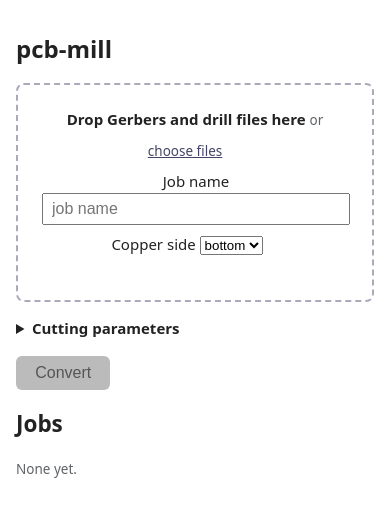
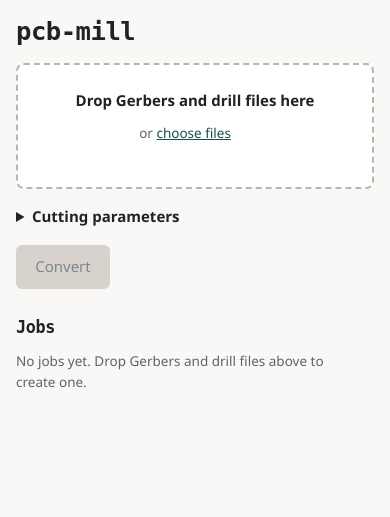
Before and after one commit to isaacphi/pcb-mill, a FastAPI app: page / in a window 390 px wide. Shown: the top 517 px of the page. Run offline with FastAPI, Linux system fonts and the light colour scheme.

Commit message:
Apply frontend-taste audit to the machine UI
- replace ad-hoc colors with HSL design tokens and a technical mono/sans type pairing
- fix hidden upload fields, mobile job table, mesh-table overflow and touch target sizes
- add main landmarks, table scopes, alert roles, keyboard-accessible file input and focus states
- add empty-state copy, table hover, disabled styling and reduced-motion fallback
- keep the implementation plain HTML/CSS/htmx; no React or new frontend dependency

```diff
--- a/web/excellon.py
+++ b/web/excellon.py
@@ -101,7 +101,7 @@ def hole_report(d: DrillData, bit_diameter: float, bore_tolerance: float) -> lis
         if n == 0:
             continue
         if dia < bit_diameter - 1e-9:
-            method = f"undersized — plunged at {bit_diameter:g} mm bit (hole comes out oversized)"
+            method = f"undersized; plunged at {bit_diameter:g} mm bit (hole comes out oversized)"
         elif dia <= bit_diameter + bore_tolerance:
             method = "plunged"
         else:
--- a/web/static/style.css
+++ b/web/static/style.css
@@ -1,62 +1,219 @@
-body { font: 15px/1.45 system-ui, sans-serif; max-width: 900px; margin: 2rem auto; padding: 0 1rem; color: #222; }
-h1 { font-size: 1.5rem; }
-.dim { color: #5f6368; font-weight: normal; font-size: .9em; }
-.err { color: #b00020; font-weight: 600; }
-.ok { color: #0a6b2d; font-weight: 600; }
-fieldset { margin: 1rem 0; border: 1px solid #ccc; border-radius: 6px; }
+:root {
+  --font-body: "Avenir Next", "Segoe UI", system-ui, sans-serif;
+  --font-display: "SF Mono", "Cascadia Mono", "Roboto Mono", ui-monospace, monospace;
+
+  --ink: hsl(200 14% 13%);
+  --muted: hsl(195 8% 38%);
+  --quiet: hsl(195 6% 52%);
+  --bg: hsl(40 22% 97%);
+  --surface: hsl(0 0% 100%);
+  --subtle: hsl(40 15% 92%);
+  --line: hsl(40 12% 82%);
+  --line-strong: hsl(40 10% 70%);
+
+  --accent: hsl(174 53% 28%);
+  --accent-hover: hsl(174 55% 22%);
+  --accent-ink: hsl(174 55% 20%);
+  --accent-soft: hsl(174 35% 90%);
+  --danger: hsl(355 65% 38%);
+  --danger-hover: hsl(355 65% 30%);
+  --ok: hsl(145 55% 27%);
+  --warn: hsl(32 80% 25%);
+  --warn-bg: hsl(38 100% 94%);
+  --warn-line: hsl(32 80% 55%);
+  --focus: hsl(174 70% 40%);
+
+  --radius: 8px;
+  --radius-sm: 4px;
+  --shadow: 0 1px 2px hsl(200 10% 10% / .08), 0 4px 12px hsl(200 10% 10% / .06);
+}
+
+*, *::before, *::after { box-sizing: border-box; }
+[hidden] { display: none !important; }
+body {
+  max-width: 900px;
+  margin: 2rem auto;
+  padding: 0 1rem;
+  color: var(--ink);
+  background: var(--bg);
+  font: 15px/1.55 var(--font-body);
+}
+h1, h2 {
+  margin: 0 0 .5rem;
+  font-family: var(--font-display);
+  line-height: 1.2;
+  letter-spacing: -.02em;
+  text-wrap: balance;
+}
+h1 { font-size: 1.6rem; }
+h2 { margin-top: 1.8rem; font-size: 1.05rem; }
+p { text-wrap: pretty; }
+a { color: var(--accent-ink); text-underline-offset: .15em; }
+a:focus-visible,
+label.link:focus-within {
+  outline: 3px solid var(--focus);
+  outline-offset: 3px;
+}
+::selection { background: var(--accent); color: var(--surface); }
+
+.dim { color: var(--muted); font-weight: normal; font-size: .9em; }
+.err { color: var(--danger); font-weight: 600; }
+.ok { color: var(--ok); font-weight: 600; }
+.warn {
+  margin: .8rem 0;
+  padding: .55rem .8rem;
+  color: var(--warn);
+  background: var(--warn-bg);
+  border-left: 4px solid var(--warn-line);
+}
+
+button {
+  min-height: 44px;
+  padding: .5rem 1.2rem;
+  color: var(--surface);
+  background: var(--accent);
+  border: 0;
+  border-radius: 6px;
+  cursor: pointer;
+  font: inherit;
+  transition: background-color 120ms ease, transform 100ms ease;
+}
+button:hover { background: var(--accent-hover); }
+button:active { transform: scale(.97); }
+button:disabled { color: var(--quiet); background: var(--line); cursor: not-allowed; }
+button.secondary { background: var(--muted); }
+button.secondary:hover { background: var(--ink); }
+button.danger { background: var(--danger); font-weight: 700; }
+button.danger:hover { background: var(--danger-hover); }
+button:focus-visible,
+input:focus-visible,
+select:focus-visible,
+summary:focus-visible {
+  outline: 3px solid var(--focus);
+  outline-offset: 2px;
+}
+
+input, select {
+  min-height: 44px;
+  padding: .35rem .5rem;
+  color: var(--ink);
+  background: var(--surface);
+  border: 1px solid var(--line);
+  border-radius: var(--radius-sm);
+  font: inherit;
+}
+input[type=file] { max-width: 300px; }
+input[type=checkbox] { min-height: auto; }
+
+fieldset {
+  margin: 1rem 0;
+  padding: .8rem 1rem;
+  background: var(--surface);
+  border: 1px solid var(--line);
+  border-radius: var(--radius);
+}
+legend { padding: 0 .35rem; font-weight: 600; }
 label { display: inline-block; margin: .3rem 1rem .3rem 0; }
-input[type=file] { max-width: 300px; }
-button { font-size: 1rem; padding: .5rem 1.2rem; background: #446; color: #fff;
-  border: 0; border-radius: 6px; cursor: pointer; }
-button:hover { background: #334; }
-button:focus-visible, input:focus-visible, select:focus-visible, summary:focus-visible {
-  outline: 3px solid #7d8cff; outline-offset: 2px;
-}
-button:disabled { background: #bbb; color: #555; cursor: not-allowed; }
-button.secondary { background: #5f6368; }
-button.secondary:hover { background: #3f4448; }
-.warn { color: #6f4500; background: #fff7e6; border-left: 4px solid #c98a00;
-  padding: .55rem .8rem; margin: .8rem 0; }
-form.inline { display: inline; }
 details { margin: 1rem 0; }
 summary { cursor: pointer; font-weight: 600; }
-details.log summary { font-weight: normal; color: #777; }
-ol.steps { list-style: none; display: flex; gap: .4rem; padding: 0; margin: 1rem 0;
-  flex-wrap: wrap; }
-ol.steps li { padding: .3rem .8rem; border-radius: 999px; background: #eee;
-  color: #999; font-size: .85rem; }
-ol.steps li.done { background: #dff0d8; color: #2c662d; }
+details.log summary { font-weight: normal; color: var(--muted); }
+details.rename { margin: -.4rem 0 1rem; }
+details.rename summary { font-size: .85rem; font-weight: normal; color: var(--muted); }
+details.rename form { margin-top: .4rem; }
+details.rename input { width: 18em; }
+details.rename button { padding: .25rem .7rem; font-size: .8rem; }
+
+table {
+  width: 100%;
+  border-collapse: collapse;
+  background: var(--surface);
+  font-variant-numeric: tabular-nums;
+}
+th, td { padding: .4rem .7rem; border: 1px solid var(--line); text-align: left; }
+th { font-size: .78rem; font-weight: 600; color: var(--muted); background: var(--subtle); }
+table.mesh { display: block; max-width: 100%; overflow-x: auto; }
+table.mesh td { text-align: right; font-family: var(--font-display); font-size: .78rem; padding: .2rem .35rem; }
+
+pre { padding: .8rem; overflow-x: auto; background: var(--subtle); font-size: .82rem; }
+img.preview { max-width: 100%; border: 1px solid var(--line); border-radius: var(--radius-sm); }
+
+ol.steps {
+  display: flex;
+  flex-wrap: wrap;
+  gap: .4rem;
+  padding: 0;
+  margin: 1rem 0;
+  list-style: none;
+}
+ol.steps li { padding: .3rem .8rem; border-radius: 999px; background: var(--subtle); color: var(--muted); font-size: .85rem; }
+ol.steps li.done { background: var(--accent-soft); color: var(--accent-ink); }
 ol.steps li.done::before { content: "✓ "; }
-ol.steps li.current { background: #446; color: #fff; }
-ol.setup { margin: .5rem 0; }
-ol.setup li { margin: .25rem 0; }
-table { border-collapse: collapse; }
-th, td { border: 1px solid #ccc; padding: .25rem .7rem; text-align: left; }
-pre { background: #f5f5f5; padding: .8rem; overflow-x: auto; font-size: .82rem; }
-img.preview { max-width: 100%; border: 1px solid #ccc; }
-.processing { display: flex; align-items: center; gap: 1rem; border: 1px solid #ccc;
-  border-radius: 6px; padding: 1rem; margin: 1rem 0; background: #fafaff; }
-.spinner { width: 34px; height: 34px; flex: none; border: 4px solid #d0d0e8;
-  border-top-color: #446; border-radius: 50%; animation: spin 0.9s linear infinite; }
+ol.steps li.current { background: var(--accent); color: var(--surface); }
+
+.processing {
+  display: flex;
+  align-items: center;
+  gap: 1rem;
+  margin: 1rem 0;
+  padding: 1rem;
+  background: var(--surface);
+  border: 1px solid var(--line);
+  border-radius: var(--radius);
+  box-shadow: var(--shadow);
+}
+.spinner {
+  width: 34px;
+  height: 34px;
+  flex: none;
+  border: 4px solid var(--accent-soft);
+  border-top-color: var(--accent);
+  border-radius: 50%;
+  animation: spin .9s linear infinite;
+}
 @keyframes spin { to { transform: rotate(360deg); } }
-button.danger { background: #a00000; font-weight: 700; }
-button.danger:hover { background: #780000; }
-table.mesh td { font-family: ui-monospace, monospace; font-size: .85rem; padding: .2rem .5rem; text-align: right; }
-form.jog { margin: .6rem 0; } form.jog button { padding: .3rem .7rem; margin: 0 .15rem; }
-#drop { border: 2px dashed #aab; border-radius: 8px; padding: 1.5rem; text-align: center; margin: 1rem 0; }
-#drop.over { background: #eef; border-color: #446; }
-#found { list-style: none; padding: 0; margin: .8rem 0; text-align: left; display: inline-block; }
+
+form.jog { margin: .6rem 0; }
+form.jog button { padding: .3rem .7rem; margin: 0 .15rem; }
+#drop > b { display: block; }
+#drop {
+  margin: 1rem 0;
+  padding: 1.5rem;
+  text-align: center;
+  background: var(--surface);
+  border: 2px dashed var(--line-strong);
+  border-radius: var(--radius);
+}
+#drop.over { background: var(--accent-soft); border-color: var(--accent); }
+#found { display: inline-block; margin: .8rem 0; padding: 0; list-style: none; text-align: left; }
 #found li { font-size: .9rem; }
-label.link { color: #446; text-decoration: underline; cursor: pointer; }
-table.jobs { width: 100%; }
-table.jobs td { padding: .3rem .8rem; }
-details.rename { margin: -.4rem 0 1rem; }
-details.rename summary { font-weight: normal; color: #5f6368; font-size: .85rem; }
-details.rename form { margin-top: .4rem; }
-details.rename input { font-size: .95rem; padding: .25rem .5rem; width: 18em; }
-details.rename button { font-size: .8rem; padding: .25rem .7rem; }
-#nameRow input { font-size: 1rem; padding: .3rem .5rem; min-width: 18em; }
+label.link { color: var(--accent-ink); text-decoration: underline; cursor: pointer; }
+.visually-hidden {
+  position: absolute;
+  width: 1px;
+  height: 1px;
+  padding: 0;
+  margin: -1px;
+  overflow: hidden;
+  clip: rect(0 0 0 0);
+  white-space: nowrap;
+  border: 0;
+}
+#nameRow, #sideRow { display: block; margin-top: .6rem; }
+#nameRow input { min-width: 18em; }
 .short-input { width: 5em; }
+
+@media (max-width: 600px) {
+  body { margin: 1rem auto; }
+  table.jobs th:nth-child(2), table.jobs td:nth-child(2),
+  table.jobs th:nth-child(3), table.jobs td:nth-child(3) { display: none; }
+  details.rename input { width: 100%; }
+}
+
 @media (prefers-reduced-motion: reduce) {
-  .spinner { animation: none; }
+  *, *::before, *::after {
+    animation-duration: .01ms !important;
+    animation-iteration-count: 1 !important;
+    transition-duration: .01ms !important;
+    scroll-behavior: auto !important;
+  }
 }
--- a/web/templates/_job_body.html
+++ b/web/templates/_job_body.html
@@ -34,7 +34,7 @@
 
 {% if st.report %}
 <table>
-  <tr><th>hole</th><th>count</th><th>machined as</th></tr>
+  <tr><th scope="col">hole</th><th scope="col">count</th><th scope="col">machined as</th></tr>
   {% for r in st.report %}
   <tr><td>{{ "%.2f"|format(r.diameter) }} mm</td><td>{{ r.count }}</td><td>{{ r.method }}</td></tr>
   {% endfor %}
@@ -103,7 +103,7 @@ Jogging down stops on contact. Keep the machine e-stop within reach.</p>
 {{ jog(up_only=True) }}
 <p class="ok">Mesh ready: {{ "%.3f"|format(ms.mesh.lo) }} … {{ "%.3f"|format(ms.mesh.hi) }} mm
   (spread {{ "%.3f"|format(ms.mesh.hi - ms.mesh.lo) }})</p>
-<table class="mesh">
+<table class="mesh" aria-label="Mesh height map">
       {% for row in ms.mesh.matrix|reverse %}
   <tr>{% for z in row %}<td>{{ "%+.3f"|format(z) }}</td>{% endfor %}</tr>
       {% endfor %}
--- a/web/templates/index.html
+++ b/web/templates/index.html
@@ -7,18 +7,19 @@
   <link rel="stylesheet" href="/static/style.css">
 </head>
 <body>
+<main>
 <h1>pcb-mill</h1>
 
 <form id="up" method="post" action="/upload" enctype="multipart/form-data">
   <div id="drop">
     <b>Drop Gerbers and drill files here</b>
-    <span class="dim">or <label class="link">choose files<input id="pick" type="file" name="files" multiple hidden></label></span>
+    <span class="dim">or <label class="link">choose files<input id="pick" type="file" name="files" multiple class="visually-hidden"></label></span>
     <ul id="found"></ul>
     <label id="nameRow" hidden>Job name
       <input id="jobName" name="title" maxlength="120" placeholder="job name"></label>
     <label id="sideRow" hidden>Copper side
       <select name="side"><option value="bottom">bottom</option><option value="top">top</option></select></label>
-    <p id="err" class="err"></p>
+    <p id="err" class="err" role="alert"></p>
   </div>
 
   <details>
@@ -42,13 +43,13 @@
 <h2>Jobs</h2>
 {% if recent %}
 <table class="jobs">
-  <thead><tr><th>Job</th><th>Size</th><th>Created</th><th>State</th></tr></thead>
+  <thead><tr><th scope="col">Job</th><th scope="col">Size</th><th scope="col">Created</th><th scope="col">State</th></tr></thead>
   {% for j in recent %}
   <tr><td><a href="/jobs/{{ j.id }}">{{ j.title }}</a></td><td>{{ j.size }}</td><td>{{ j.created }}</td>
       <td>{{ j.state }}{% if j.sent %} (sent){% endif %}</td></tr>
   {% endfor %}
 </table>
-{% else %}<p class="dim">None yet.</p>{% endif %}
+{% else %}<p class="dim">No jobs yet. Drop Gerbers and drill files above to create one.</p>{% endif %}
 
 <script>
 const NAMES = [[/\.(gm1|gko)$|(^|[-_.])(edge|outline|profile)([-_.]|$)/i, "outline"],
@@ -100,5 +101,6 @@ document.getElementById("up").addEventListener("submit", async e => {
   go.disabled = false;
 });
 </script>
+</main>
 </body>
 </html>
--- a/web/templates/job.html
+++ b/web/templates/job.html
@@ -8,6 +8,7 @@
   <script src="/static/htmx.min.js"></script>
 </head>
 <body>
+<main>
 <p><a href="/">← jobs</a></p>
 <h1>{{ st.title or name }} <span class="dim">{{ st.state }}{% if st.side %}, {{ st.side }} copper{% endif %}</span></h1>
 <details class="rename">
@@ -17,7 +18,7 @@
     <button class="secondary">Rename</button>
   </form>
 </details>
-<p id="flash" class="err"></p>
+<p id="flash" class="err" role="alert"></p>
 {# poll, but never while a field is being edited #}
 <div id="job-body" hx-get="/jobs/{{ name }}/fragment" hx-trigger="every 2s [!document.activeElement || document.activeElement.tagName !== 'INPUT']" hx-swap="innerHTML">
   {% include "_job_body.html" %}
@@ -30,5 +31,6 @@ document.body.addEventListener("htmx:responseError", e => {
 });
 document.body.addEventListener("htmx:beforeRequest", () => { document.getElementById("flash").textContent = ""; });
 </script>
+</main>
 </body>
 </html>
```
